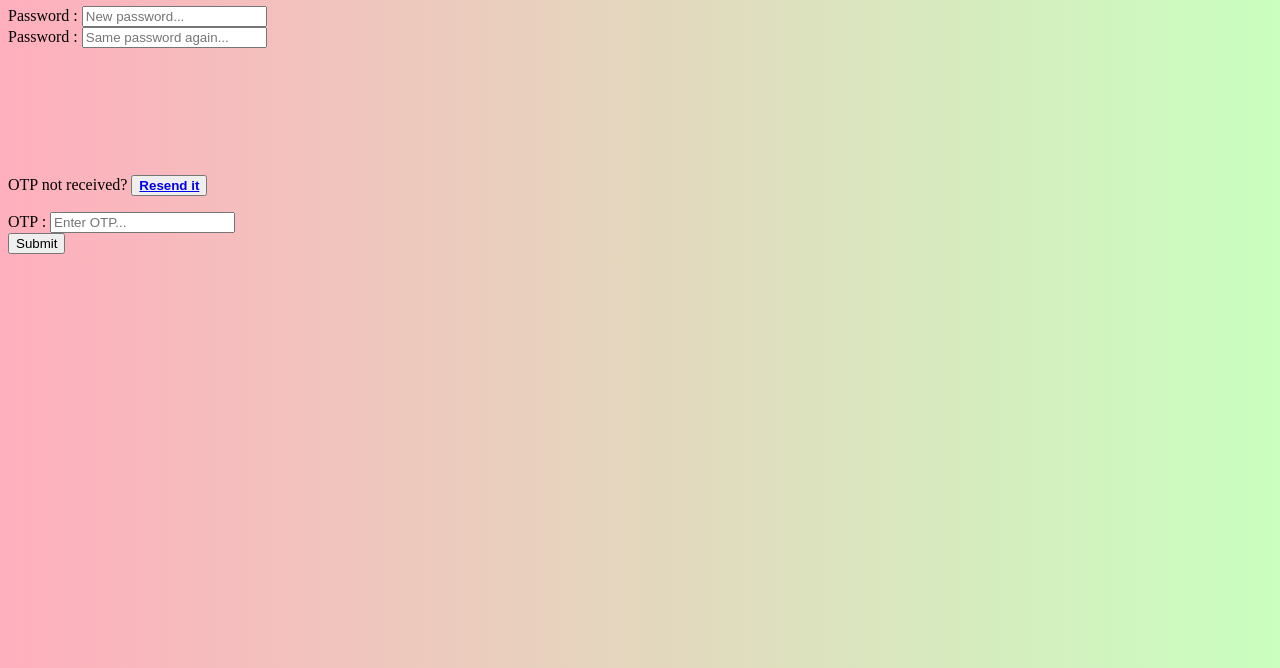
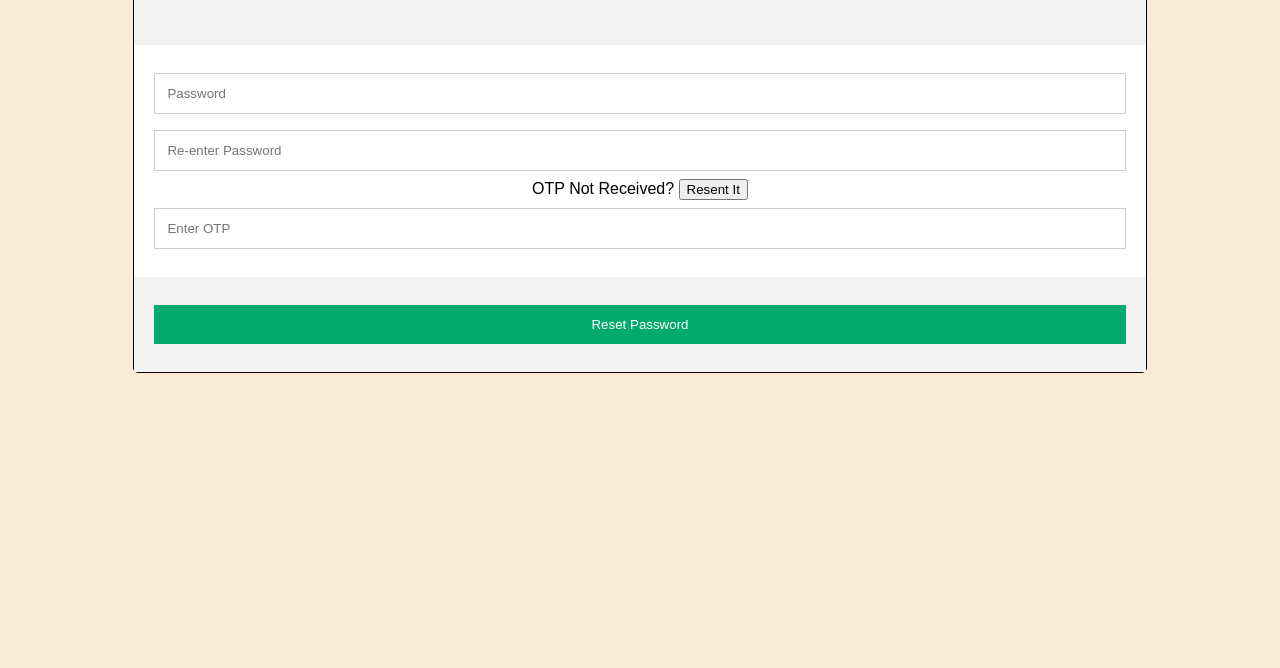
Before and after one commit to mj-this-side/Forgot-Password, a plain HTML site: page index.html in a window 1280 px wide. Shown: the part 132-800 px from the top of the page. Drawn offline with nearby package versions, Linux system fonts and the light colour scheme.

Commit message:
Added Reset Password Page.

```diff
--- a/index.html
+++ b/index.html
@@ -1,47 +1,73 @@
 <!DOCTYPE html>
-<html lang="en">
-  <head>
-    <meta charset="UTF-8" />
-    <meta http-equiv="X-UA-Compatible" content="IE=edge" />
-    <meta name="viewport" content="width=device-width, initial-scale=1.0" />
-    <title>Reset Password</title>
-    <link rel="stylesheet" href="style1.css" />
+<html>
 <style>
-        body{
-            background: #C9FFBF;
-            background: -webkit-linear-gradient(to right, #FFAFBD, #C9FFBF);
-            background: linear-gradient(to right, #FFAFBD, #C9FFBF);
+  body {
+    font-family: Arial, Helvetica, sans-serif;
+    background-color:antiquewhite;
+  }
 
+  form {
+    border: 3px solid #f1f1f1;
+    font-family: Arial;
+    width: 80%;
+    align-items: center;
+    text-align: center;
+    border-radius: 5px;
+    border: 1px solid black;
+  }
+
+  .container {
+    padding: 20px;
+    background-color: #f1f1f1;
+    text-align: center;
+  }
+
+  input[type=text],
+  input[type=submit] {
+    width: 100%;
+    padding: 12px;
+    margin: 8px 0;
+    display: inline-block;
+    border: 1px solid #ccc;
+    box-sizing: border-box;
+  }
+
+  input[type=submit] {
+    background-color: #04AA6D;
+    color: white;
+    border: none;
+  }
+
+  input[type=submit]:hover {
+    opacity: 0.8;
+    cursor: pointer;
   }
 </style>
-  </head>
+
 <body>
-    <h1>Welcome to Password Reset Page</h1>
+  <center>
+
+    <h2>Welcome to Reset Password Page!</h2>
+
+    <form action="/action_page.php">
       <div class="container">
-      <div class="card">
-        <form action="/showreset" method="post">
-            <h1>RESET PASSWORD</h1>
-            <label for="passwd">Password : </label>
-            <input type="password" name="password" id="" placeholder="New password..." minlength="8" maxlength="12" required />
-            <br />
-            <label for="confpasswd">Password : </label>
-            <input type="password" name="confpasswd" id="" placeholder="Same password again..." minlength="8" maxlength="12" required/>
-            <br />
-            <p style="margin-top: 10%;">OTP not received? <button id="resend"><a href="#"><b>Resend it</b></a></button></p>
-            <label style="margin-top: 0%;" for="otp">OTP : </label>
-            <input style="margin-top: 0%;" type="text" name="otp" id="" placeholder="Enter OTP..." required />
-            <br />
-            <input type="submit" name="submit" id="submit" value="Submit" />
-          </form>
-      </div>
+        <h2>RESET PASSWORD</h2>
       </div>
 
-    <script>
-        document.getElementById("submit").onclick = function () {
-        location.href = "showsignin";
-        alert("Password Reset Successfully!\nRedirecting to Login Page")
-    }
-    </script>
-    <script src="https://cdn.jsdelivr.net/npm/bootstrap@5.1.3/dist/js/bootstrap.bundle.min.js" integrity="sha384-ka7Sk0Gln4gmtz2MlQnikT1wXgYsOg+OMhuP+IlRH9sENBO0LRn5q+8nbTov4+1p" crossorigin="anonymous"></script>
+      <div class="container" style="background-color:white">
+        <input type="text" placeholder="Password" name="password" required>
+        <input type="text" placeholder="Re-enter Password" name="repassword" required>
+        <label>
+          OTP Not Received? <input type="button" name="otpbtn" value="Resent It">
+        </label>
+        <input type="text" placeholder="Enter OTP" name="otp" required>
+      </div>
+
+      <div class="container">
+        <input type="submit" value="Reset Password">
+      </div>
+    </form>
+  </center>
 </body>
+
 </html>
```
Lines whose indentation alone changed are shown as unchanged.
